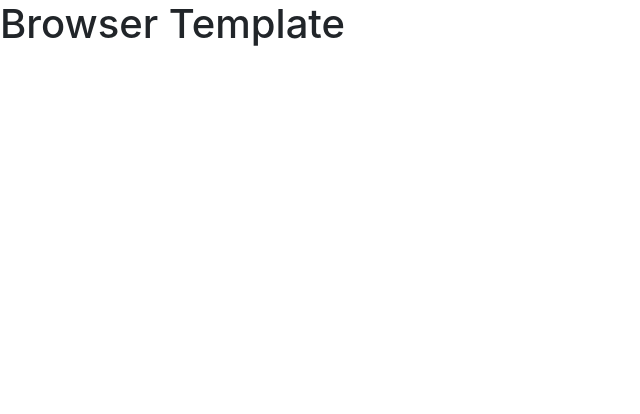
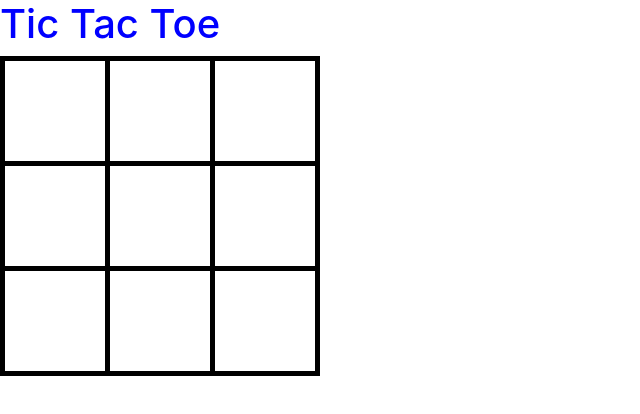
Before and after one commit to deehefka/Tic-Tac-Toe-Danielle, a website built with webpack: page index.html in a window 1280 px wide. Shown: the whole page, without its empty margins (0-640 px from the left). Built offline with nearby package versions, Linux system fonts and the light colour scheme; files whose address does not match are found by name.

Commit message:
Link CSS, Create and Style Basic Grid/table
2 - Created a table in html and used basic css to style.
Linked stylesheet to html.

```diff
--- a/assets/styles/index.scss
+++ b/assets/styles/index.scss
@@ -1 +1,12 @@
 @import '~bootstrap/scss/bootstrap';
+
+h1 {
+  color: blue;
+}
+
+td {
+  border: 5px solid black;
+  height: 100px;
+  width: 100px;
+  padding: 50px
+}
--- a/index.html
+++ b/index.html
@@ -10,8 +10,26 @@
       <!-- Do not add `script` tags-->
       <script src="public/vendor.js" type="text/javascript" charset="utf-8" defer></script>
       <script src="public/application.js" type="text/javascript" charset="utf-8" defer></script>
+      <link rel="stylesheet" href="styles.index.scss">
     </head>
     <body>
-      <h1>Browser Template</h1>
+      <h1>Tic Tac Toe</h1>
+      <table>
+        <tr>
+          <td></td>
+          <td></td>
+          <td></td>
+        </tr>
+        <tr>
+          <td></td>
+          <td></td>
+          <td></td>
+        </tr>
+        <tr>
+          <td></td>
+          <td></td>
+          <td></td>
+        </tr>
+    </table>
     </body>
 </html>
```
Also changed, not shown: 1 other file.
